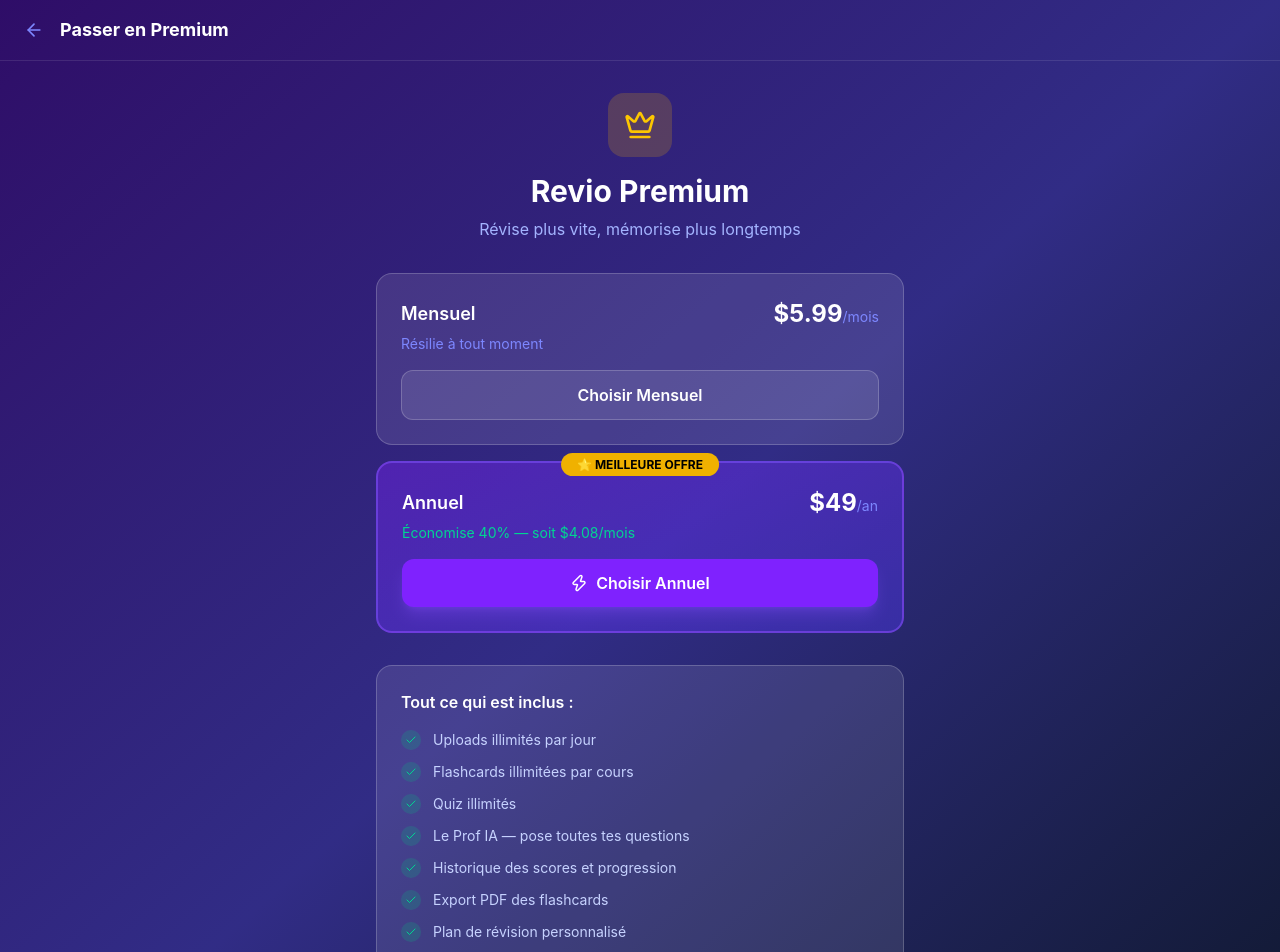
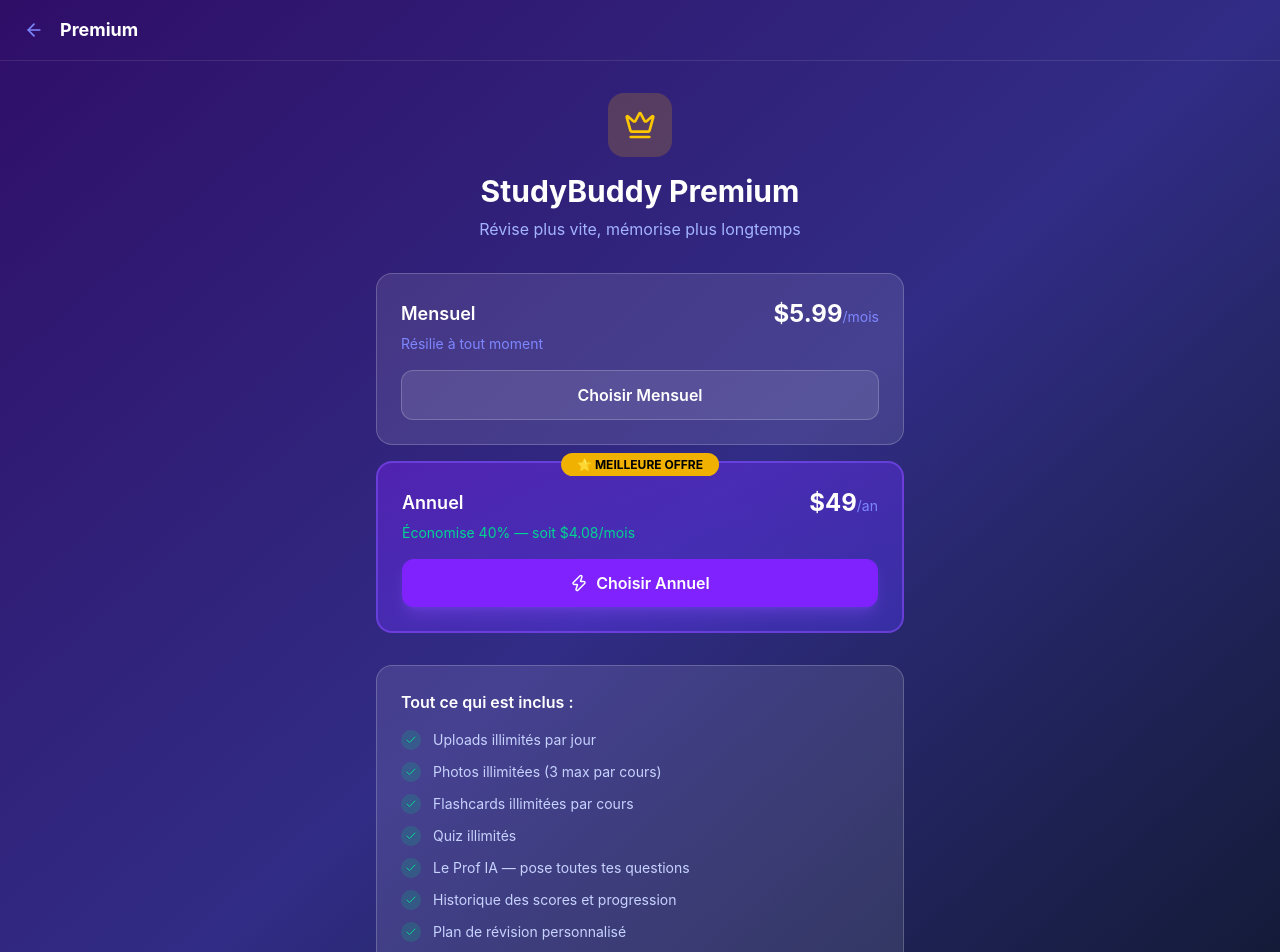
Before and after one commit to Juao20/Revio, a React (Vite) app in the folder revio-frontend/: page /premium in a window 1280 px wide. Shown: the top 952 px of the page. Built offline with nearby package versions, Linux system fonts and the light colour scheme; no server answers; sample sign-in values are in the browser's storage.

Commit message:
fix: upload photo cache lien premium si déjà premium, page premium affiche statut actuel

```diff
--- a/revio-frontend/src/pages/Premium.jsx
+++ b/revio-frontend/src/pages/Premium.jsx
@@ -2,14 +2,15 @@
 import { Link } from 'react-router-dom'
 import { ArrowLeft, Check, Crown, Zap } from 'lucide-react'
 import { createCheckout } from '../api/auth'
+import useAuthStore from '../stores/authStore'
 
 const features = [
   'Uploads illimités par jour',
+  'Photos illimitées (3 max par cours)',
   'Flashcards illimitées par cours',
   'Quiz illimités',
   'Le Prof IA — pose toutes tes questions',
   'Historique des scores et progression',
-  'Export PDF des flashcards',
   'Plan de révision personnalisé',
   'Mode examen simulé',
   'Détection des points faibles',
@@ -17,6 +18,7 @@
 ]
 
 export default function Premium() {
+  const { user } = useAuthStore()
   const [loading, setLoading] = useState(null)
   const [error, setError] = useState('')
 
@@ -40,7 +42,7 @@
         <Link to="/profile" className="text-indigo-400 hover:text-white transition">
           <ArrowLeft size={20} />
         </Link>
-        <span className="text-white font-bold text-lg">Passer en Premium</span>
+        <span className="text-white font-bold text-lg">Premium</span>
       </nav>
 
       <div className="max-w-xl mx-auto px-6 py-8">
@@ -49,10 +51,27 @@
           <div className="inline-flex items-center justify-center w-16 h-16 bg-yellow-500/20 rounded-2xl mb-4">
             <Crown size={32} className="text-yellow-400" />
           </div>
-          <h1 className="text-3xl font-bold text-white mb-2">Revio Premium</h1>
+          <h1 className="text-3xl font-bold text-white mb-2">StudyBuddy Premium</h1>
           <p className="text-indigo-300">Révise plus vite, mémorise plus longtemps</p>
         </div>
 
+        {/* Déjà Premium */}
+        {user?.is_premium ? (
+          <div className="bg-yellow-500/10 border border-yellow-500/30 rounded-2xl p-6 mb-8 text-center">
+            <span className="text-5xl block mb-3">✨</span>
+            <h2 className="text-xl font-bold text-white mb-2">Tu es déjà Premium !</h2>
+            <p className="text-yellow-300 text-sm mb-4">
+              Tu as accès à toutes les fonctionnalités Premium de StudyBuddy.
+            </p>
+            <Link
+              to="/"
+              className="inline-block bg-violet-600 hover:bg-violet-500 text-white font-semibold rounded-xl px-6 py-3 transition"
+            >
+              Retour au dashboard 🚀
+            </Link>
+          </div>
+        ) : (
+          <>
             {error && (
               <div className="bg-red-500/20 border border-red-500/30 text-red-300 rounded-xl px-4 py-3 mb-6 text-sm text-center">
                 {error}
@@ -108,15 +127,23 @@
               </div>
 
             </div>
+          </>
+        )}
 
-        {/* Features */}
+        {/* Features — toujours visible */}
         <div className="bg-white/10 border border-white/20 rounded-2xl p-6 mb-6">
-          <h3 className="text-white font-semibold mb-4">Tout ce qui est inclus :</h3>
+          <h3 className="text-white font-semibold mb-4">
+            {user?.is_premium ? '✅ Tes avantages actifs' : 'Tout ce qui est inclus :'}
+          </h3>
           <ul className="space-y-3">
             {features.map((feature, i) => (
               <li key={i} className="flex items-center gap-3">
-                <div className="w-5 h-5 bg-emerald-500/20 rounded-full flex items-center justify-center shrink-0">
-                  <Check size={12} className="text-emerald-400" />
+                <div className={`w-5 h-5 rounded-full flex items-center justify-center shrink-0 ${
+                  user?.is_premium
+                    ? 'bg-yellow-500/20'
+                    : 'bg-emerald-500/20'
+                }`}>
+                  <Check size={12} className={user?.is_premium ? 'text-yellow-400' : 'text-emerald-400'} />
                 </div>
                 <span className="text-indigo-200 text-sm">{feature}</span>
               </li>
@@ -124,9 +151,11 @@
           </ul>
         </div>
 
+        {!user?.is_premium && (
           <p className="text-center text-indigo-400 text-xs">
             🔒 Paiement sécurisé via LemonSqueezy · Remboursement sous 7 jours
           </p>
+        )}
 
       </div>
     </div>
--- a/revio-frontend/src/pages/Upload.jsx
+++ b/revio-frontend/src/pages/Upload.jsx
@@ -2,15 +2,17 @@
 import { useNavigate, Link } from 'react-router-dom'
 import { uploadCourse } from '../api/courses'
 import { ArrowLeft, FileText, Upload as UploadIcon, Camera, AlertTriangle } from 'lucide-react'
+import useAuthStore from '../stores/authStore'
 
 const MODES = [
-  { key: 'text',  label: 'Texte',    icon: FileText,     desc: 'Copier-coller ton cours' },
-  { key: 'pdf',   label: 'PDF',      icon: UploadIcon,   desc: 'Upload un fichier PDF' },
-  { key: 'image', label: 'Photo',    icon: Camera,       desc: 'Photo de tes notes' },
+  { key: 'text',  label: 'Texte',  icon: FileText,   desc: 'Copier-coller ton cours' },
+  { key: 'pdf',   label: 'PDF',    icon: UploadIcon, desc: 'Upload un fichier PDF' },
+  { key: 'image', label: 'Photo',  icon: Camera,     desc: 'Photo de tes notes' },
 ]
 
 export default function Upload() {
   const navigate = useNavigate()
+  const { user } = useAuthStore()
   const [form, setForm] = useState({ title: '', content: '' })
   const [file, setFile] = useState(null)
   const [preview, setPreview] = useState(null)
@@ -22,7 +24,6 @@
     const selected = e.target.files[0]
     if (!selected) return
     setFile(selected)
-
     if (mode === 'image') {
       const reader = new FileReader()
       reader.onload = (ev) => setPreview(ev.target.result)
@@ -36,18 +37,15 @@
     e.preventDefault()
     setLoading(true)
     setError('')
-
     try {
       const formData = new FormData()
       formData.append('title', form.title)
       formData.append('upload_type', mode)
-
       if (mode === 'text') {
         formData.append('content', form.content)
       } else if (file) {
         formData.append('file', file)
       }
-
       const res = await uploadCourse(formData)
       navigate(`/courses/${res.data.id}`)
     } catch (err) {
@@ -60,7 +58,6 @@
   return (
     <div className="min-h-screen bg-gradient-to-br from-violet-950 via-indigo-900 to-slate-900">
 
-      {/* Navbar */}
       <nav className="border-b border-white/10 px-6 py-4 flex items-center gap-4">
         <Link to="/" className="text-indigo-400 hover:text-white transition">
           <ArrowLeft size={20} />
@@ -91,9 +88,20 @@
         {/* Warning photo */}
         {mode === 'image' && (
           <div className="space-y-3 mb-6">
-            {/* Limites */}
+
+            {/* Limites — différent selon premium ou pas */}
             <div className="bg-violet-500/10 border border-violet-500/20 rounded-2xl px-5 py-4">
-              <p className="text-violet-300 font-semibold text-sm mb-2">📸 Limites photos</p>
+              <p className="text-violet-300 font-semibold text-sm mb-3">📸 Limites photos</p>
+              {user?.is_premium ? (
+                <div className="flex items-center gap-3 bg-yellow-500/10 border border-yellow-500/20 rounded-xl p-3">
+                  <span className="text-2xl">✨</span>
+                  <div>
+                    <p className="text-yellow-300 font-semibold text-sm">Tu es Premium !</p>
+                    <p className="text-yellow-400 text-xs">Uploads illimités · 3 photos max par cours</p>
+                  </div>
+                </div>
+              ) : (
+                <>
                   <div className="grid grid-cols-2 gap-3">
                     <div className="bg-white/5 rounded-xl p-3 text-center">
                       <p className="text-white font-bold text-lg">1</p>
@@ -107,10 +115,12 @@
                   </div>
                   <Link
                     to="/premium"
-                className="block text-center text-violet-400 hover:text-violet-300 text-xs mt-2 underline"
+                    className="block text-center text-violet-400 hover:text-violet-300 text-xs mt-3 underline"
                   >
                     Passer en Premium →
                   </Link>
+                </>
+              )}
             </div>
 
             {/* Conseils qualité */}
@@ -118,7 +128,7 @@
               <div className="flex items-start gap-3">
                 <AlertTriangle size={18} className="text-yellow-400 shrink-0 mt-0.5" />
                 <div>
-                  <p className="text-yellow-300 font-semibold text-sm mb-1">
+                  <p className="text-yellow-300 font-semibold text-sm mb-2">
                     Pour une analyse correcte :
                   </p>
                   <ul className="space-y-1">
@@ -141,6 +151,7 @@
             </div>
           </div>
         )}
+
         {error && (
           <div className="bg-red-500/20 border border-red-500/30 text-red-300 rounded-xl px-4 py-3 mb-6 text-sm">
             {error}
@@ -257,8 +268,6 @@
                 className="hidden"
                 onChange={handleFileChange}
               />
-
-              {/* Changer la photo */}
               {preview && (
                 <button
                   type="button"
```
Lines whose indentation alone changed are shown as unchanged.
